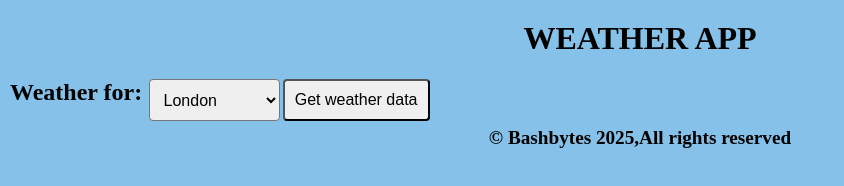
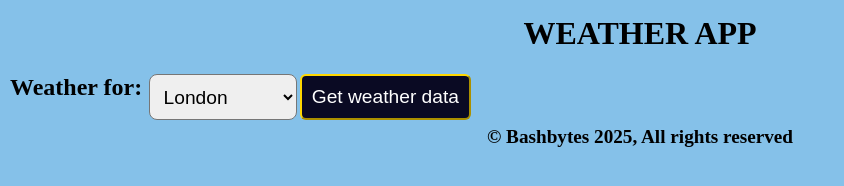
Before and after one commit to Majok-Bol/weather_app, a plain HTML site: page index.html in a window 1280 px wide. Shown: the whole page, without its empty margins (0-844 px from the left). Drawn offline with Linux system fonts and the light colour scheme.

```diff
--- a/index.css
+++ b/index.css
@@ -4,12 +4,11 @@
     margin:0;
     padding:0;
 }
-/* :root {
+:root {
     --dark-grey: #0a0a23;
-    --light-grey: #f5f6f7;
     --white: #ffffff;
-    --black: #000;
-} */
+
+}
 body{
     display:flex;
     flex-direction: column;
@@ -28,26 +27,27 @@ margin:4px;
     font-weight: bold;
 }
 h1{
-    margin-top:1rem;
+    margin-top:0.7rem;
     text-align: center;
     margin-bottom: 1rem;
 }
 #select-city{
-    border-radius: 4px;
+    border-radius: 8px;
     padding:10px;
     cursor: pointer;
-    font-size: 1rem;
+    font-size: 1.2rem;
 
 }
 button{
-        border-radius: 4px;
+        border-radius: 6px;
         padding:10px;
         cursor:pointer;
-        font-size: 1rem;
+        font-size: 1.2rem;
+        background-color: var(--dark-grey);
+        color:var(--white);
+        border-color:gold;
 }
-button:hover,#select-city:hover{
-    background-color:#3498db  ;
-}
+
 footer{
 
     font-weight: 700;
@@ -72,6 +72,8 @@ footer{
     body {
         align-items: flex-start;
         flex-direction: column;
+        align-items: center;
+        justify-content: center;
     }
  .div{
     flex-direction: column;
--- a/script.js
+++ b/script.js
@@ -7,7 +7,6 @@ async function getWeather(city){
     //return json data from the weather API
     const response = await fetch(`https://weather-proxy.freecodecamp.rocks/api/city/${city}`);
     if (!response.ok) {
-        alert("Something went wrong, please try again later.");
         throw new Error("Network response was not ok");
     }
     return await response.json();
```
Also changed, not shown: index.html (+1 -1 lines).
